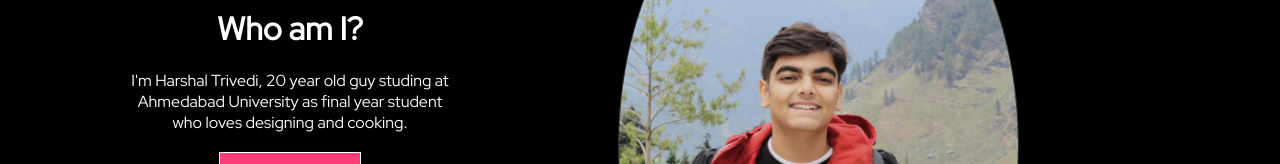
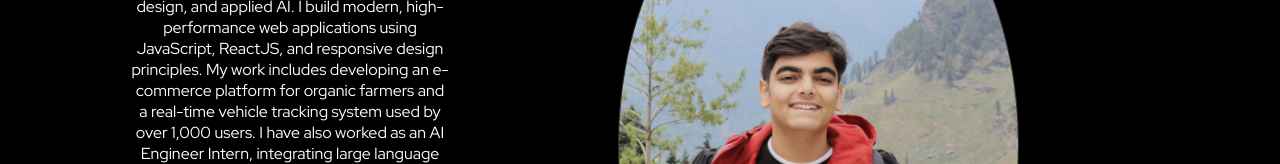
Before and after one commit to Harshal19t/react-portfolio, a React (Create React App) app: page /about in a window 1280 px wide. Shown: the part 788-952 px from the top of the page. Built offline with nearby package versions, Linux system fonts and the light colour scheme.

Commit message:
Update AboutContent.js

```diff
--- a/src/components/AboutContent.js
+++ b/src/components/AboutContent.js
@@ -8,7 +8,7 @@ const AboutContent = () => {
     <div className="about">
         <div className="left">
             <h1> Who am I?</h1>
-            <p> I'm Harshal Trivedi, 20 year old guy studing at Ahmedabad University as final year student who loves designing and cooking.</p>
+            <p> I am an MSc Advanced Computer Science student at the University of Sheffield with experience in frontend development, UI/UX design, and applied AI. I build modern, high-performance web applications using JavaScript, ReactJS, and responsive design principles. My work includes developing an e-commerce platform for organic farmers and a real-time vehicle tracking system used by over 1,000 users. I have also worked as an AI Engineer Intern, integrating large language models into production systems. With a strong focus on clean code, usability, and performance, I enjoy creating scalable, user-centred digital products that solve real-world problems.</p>
             <Link to="/contact">
                 <button className="btn">Contact</button>
             </Link>
```
